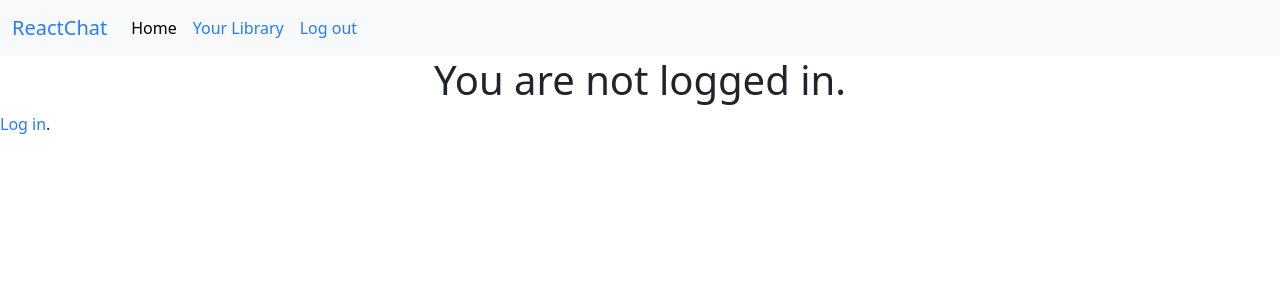
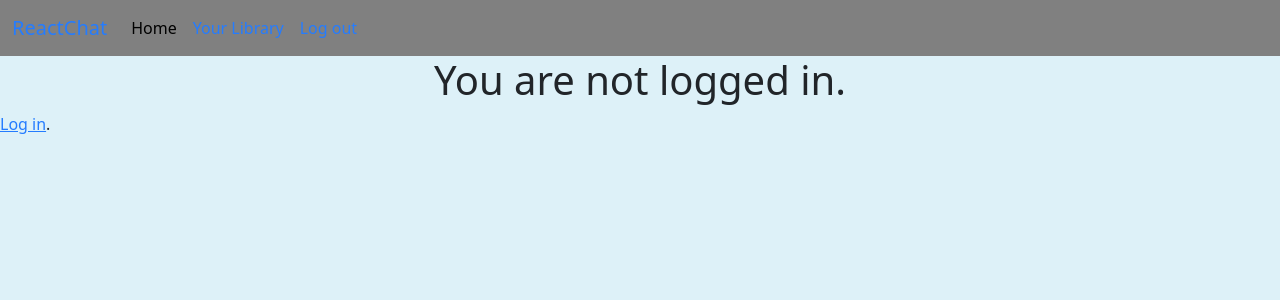
Before and after one commit to JackCollett/Pet_Project_1, a Flask app: page / in a window 1280 px wide. Shown: the top 300 px of the page. Run offline with Flask 3, Linux system fonts and the light colour scheme; some libraries are stand-ins or nearby versions.

Commit message:
git ignore and colors

```diff
--- a/static/style.css
+++ b/static/style.css
@@ -1,10 +1,13 @@
+body {
+  background-color: rgb(221, 241, 248);
+}
+
 h1 {
   text-align: center;
 }
 
 a:link {
   color: rgb(36, 124, 255);
-  text-decoration: none;
 }
 
 a:visited {
@@ -75,10 +78,10 @@ div.image-container {
 
 #canvas {
   max-width: 700px;
-  max-height: 800px;
+  max-height: 700px;
   display: block;
-  margin: 20px auto;
-  border: 10px solid #045381;
+  margin: 45px auto;
+  border: 2px solid #fafafa;
 }
 
 .image-gradient {
--- a/templates/layout.html
+++ b/templates/layout.html
@@ -7,7 +7,7 @@
         <link href="https://cdn.jsdelivr.net/npm/bootstrap@5.3.8/dist/css/bootstrap.min.css" rel="stylesheet" integrity="sha384-sRIl4kxILFvY47J16cr9ZwB07vP4J8+LH7qKQnuqkuIAvNWLzeN8tE5YBujZqJLB" crossorigin="anonymous">
         <link rel="stylesheet" href="/static/style.css">
 
-    <nav class="navbar navbar-expand-lg bg-body-tertiary">
+    <nav class="navbar navbar-expand-lg" style="background-color: grey;">
     <div class="container-fluid">
         <a class="navbar-brand" href="/">ReactChat</a>
         <button class="navbar-toggler" type="button" data-bs-toggle="collapse" data-bs-target="#navbarNavAltMarkup" aria-controls="navbarNavAltMarkup" aria-expanded="false" aria-label="Toggle navigation">
```
Also changed, not shown: 1 other file.
